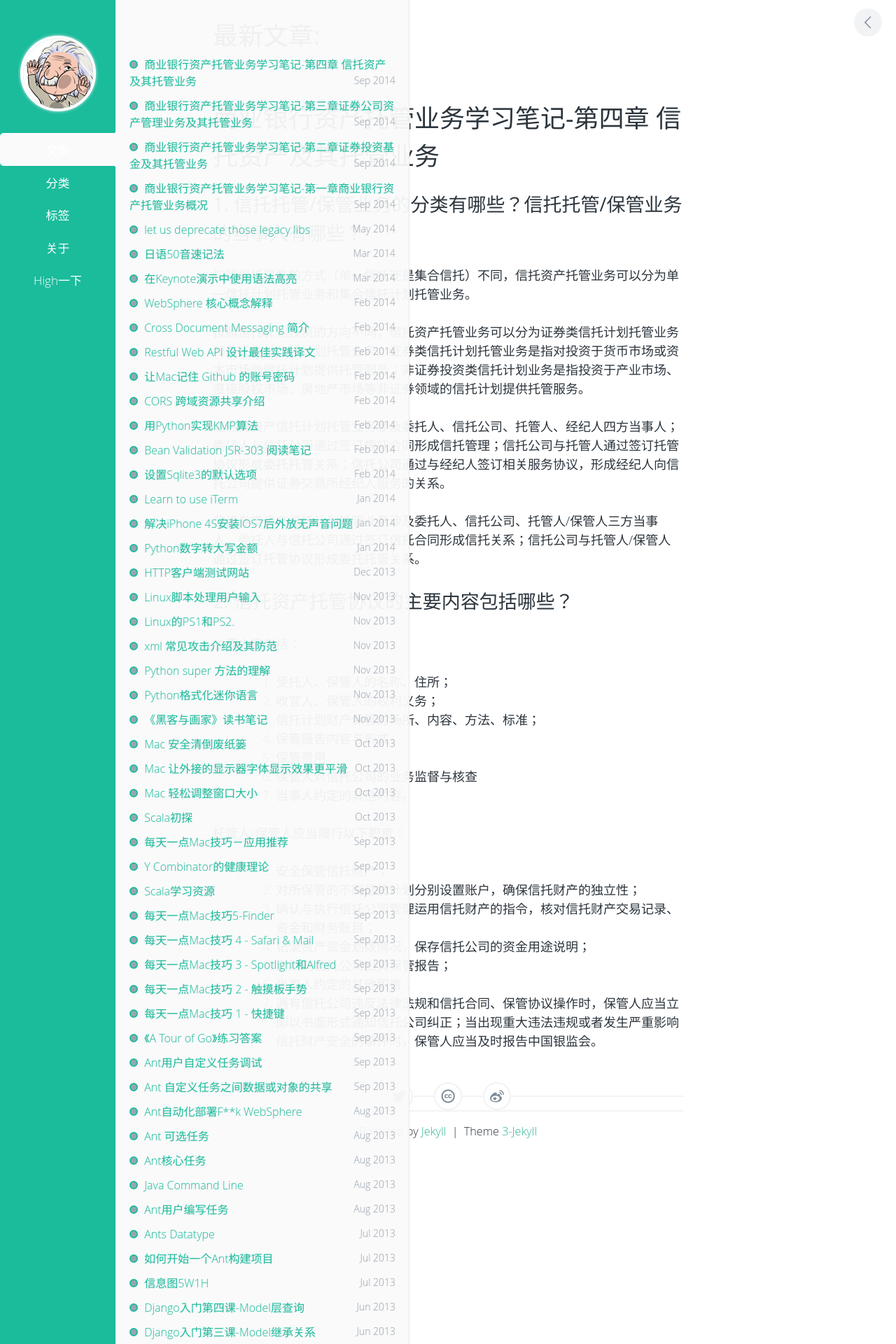
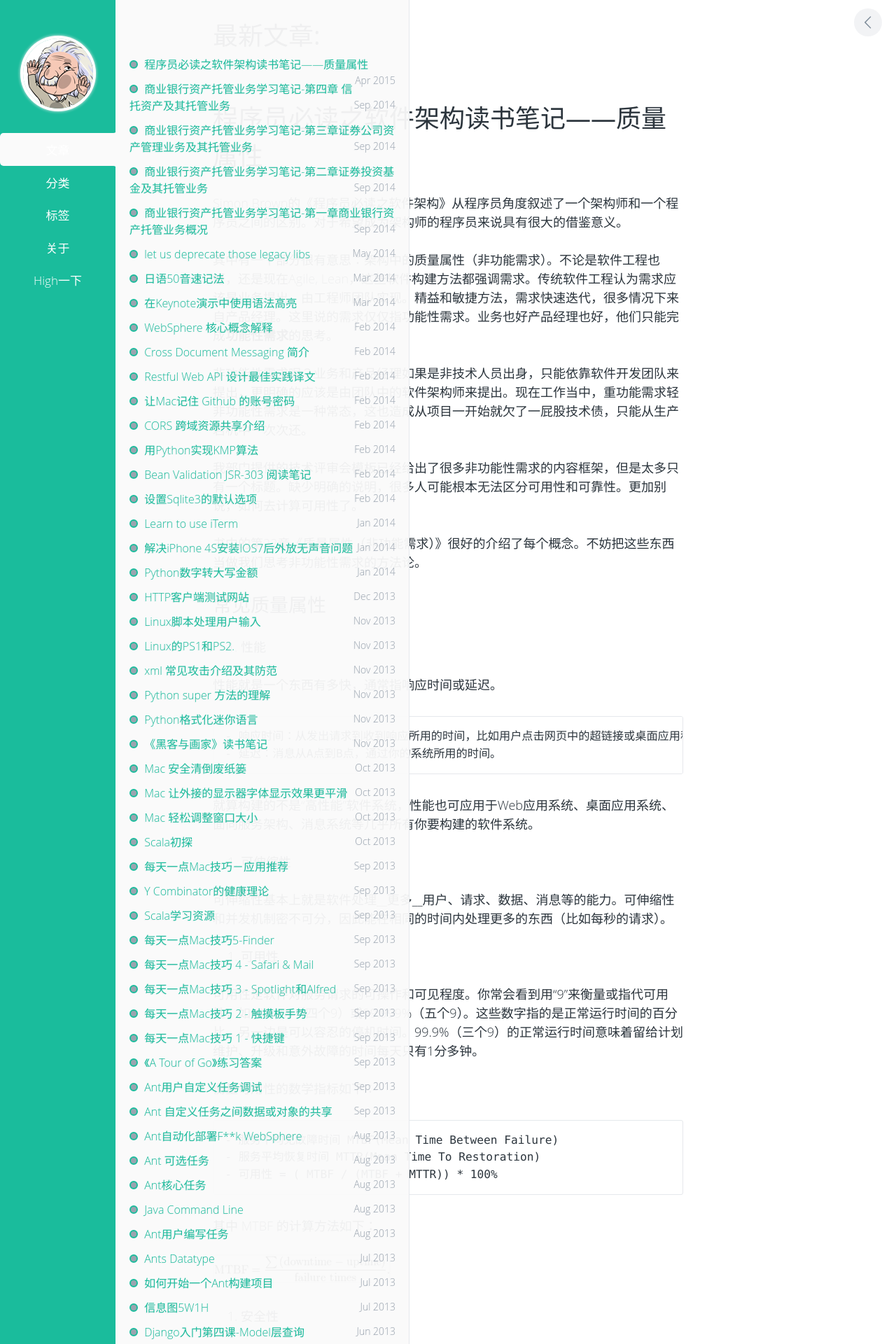
Before and after one commit to gangyou/gangyou.github.io, a Jekyll site: the page built from index.html, in a window 1280 px wide. Shown: the top 1920 px of the page at 70% size. Built offline with Jekyll 4.4.1, drawn with Linux system fonts in a browser that asks for light colours; Markdown is read by kramdown in place of the engine named in the settings; comment, search, counter and statistics services are not loaded; some of the changed text lies outside the part shown.

Commit message:
增加读书笔记：写给程序员的架构书

```diff
--- a/_config.yml
+++ b/_config.yml
@@ -6,4 +6,5 @@
 safe: true
 encoding: UTF-8
 email: gangyou@gmail.com
-production_url: http://gangyou.github.io
+url: http://www.yougang.info
+production_url: http://www.yougang.info
--- /dev/null
+++ b/_posts/2015-04-26-notes-of-software-architecture-for-developers.md
@@ -0,0 +1,99 @@
+---
+layout: post
+title: "程序员必读之软件架构读书笔记——质量属性"
+description: "Notes of Software Architecture for Developers"
+category: Coding
+tags: [Architecture, Coding]
+---
+
+Simon Brown的《程序员必读之软件架构》从程序员角度叙述了一个架构师和一个程序员之间的区别。对于希望成为架构师的程序员来说具有很大的借鉴意义。
+
+其中有一个部分很有意思：架构中的质量属性（非功能需求）。不论是软件工程也好，还是现在Agile, Lean，这些软件构建方法都强调需求。传统软件工程认为需求应该是业务提出，由工程师团队实现。精益和敏捷方法，需求快速迭代，很多情况下来自产品经理。这里说的需求仅仅指功能性需求。业务也好产品经理也好，他们只能完成**功能性需求**的思考。
+
+非功能性需求呢？业务和产品经理如果是非技术人员出身，只能依靠软件开发团队来提出，更明确的应该是由团队中的软件架构师来提出。现在工作当中，重功能需求轻非功能性需求是一种常态，这也造成从项目一开始就欠了一屁股技术债，只能从生产宕机中一次次还。
+
+我部门提供的技术评审会模板已经给出了很多非功能性需求的内容框架，但是太多只有一个标题。缺少明确的说明，很多人可能根本无法区分可用性和可靠性。更加别说，如何去计算可用性了。
+
+书中的第22章《质量属性（非功能需求）》很好的介绍了每个概念。不妨把这些东西当做我们思考非功能性需求的方法论。
+
+## 常见质量属性
+
+1. 性能
+
+性能就是一个东西有多快，通常指响应时间或延迟。
+
+    - 响应时间：从发出请求到收到响应所用的时间，比如用户点击网页中的超链接或桌面应用程序中的按钮
+    - 延迟：消息从A点到B点，通过你的系统所用的时间。
+
+就算构建的不是“高性能”软件系统，性能也可应用于Web应用系统、桌面应用系统、面向服务架构、消息系统等几乎所有你要构建的软件系统。
+
+2. 可伸缩性
+
+可伸缩性基本上就是软件处理__更多__用户、请求、数据、消息等的能力。可伸缩性和并发机制密不可分，因此能在相同的时间内处理更多的东西（比如每秒的请求）。
+
+3. 可用性
+
+可用性是软件对服务请求的可操作和可见程度。你常会看到用“9”来衡量或指代可用性，如99.99%（四个9）或99.999%（五个9）。这些数字指的是正常运行时间的百分比。另一边是可以容忍的停机时间。99.9%（三个9）的正常运行时间意味着留给计划维护、升级和意外故障的时间每天只有1分多钟。
+
+衡量可用性的数学指标如下：
+
+    - 服务平均无故障时间 MTBF(Mean Time Between Failure)
+    - 服务平均恢复时间 MTTR(Mean Time To Restoration)
+    - 可用性 = ( MTBF / (MTBF + MTTR)) * 100%
+
+其中 MTBF 的计算方法如下：
+
+![MTBF][mtbf]
+
+4. 安全性
+
+安全性涵盖了从认证和授权到数据在运输和存储中的机密性的所有事情。和性能一样，安全性很有可能在一定程度上对你很重要。对于部署到互联网的web应用程序，安全性应该被视为最基础的东西。开放Web应用程序安全项目([OWASP中文站](http://www.owasp.org.cn), Open Web Application Security Project)是学习安全性的一个很好的出发点。
+
+5. 灾难恢复
+
+如果失去一个运行了你的软件的硬盘、服务器或数据中心，会发生什么？灾难恢复处理的就是这些。如果你的软件系统至关重要，就会经常听到人们谈论业务连续性过程，也就是发生灾难事件时，应该做什么才能保持持续运行的状态。
+
+6. 可访问性
+
+可访问性通常是指像[W3C的可访问标准](http://www.w3.org/standards/webdesign/accessibility)这样的东西，指的是如何让视觉障碍之类的残疾人也能使用你的软件。
+
+7. 监控
+
+作为企业级应用，对于如何监测软件系统才能确保他们正常运行和满足服务请求，应该有特别的要求。这可能包括将软件与平台特定的监控功能（比如Java平台的JMX）集成，或发生故障时间集中监测仪表发送报警（比如通过SNMP）。
+
+8. 管理
+
+监控通常提供一个软件系统的只读视图，有时会有运行时的管理需求。例如，有必要的话，暴露一些功能，使得操作人员能够修改系统运行时的拓扑结构或配置元素，刷新只读缓存等。
+
+9. 审计
+
+人们往往需要一个引起软件系统中数据或行为变化的事件的日志（即审计日志），特别是涉及钱的时候。通常这些日志需要捕获与变动由谁做出、什么时候做出以及为什么做出相关的信息。变动本身（即变动前后的值）往往也需要记录。
+
+10. 灵活性
+
+灵活性是一个优点滥用和含混的属于，值得是软件执行多个任务，或以不同方式执行某个任务的“灵活性”。一个很好的灵活性需求的例子是非技术人员修改软件内部使用的业务规则的能力。
+
+11. 可扩展性
+
+可扩展性也使滥用和模糊的，但它指的是扩展软件使其可以做一些现在还不能做的事的能力，也许是通过使用插件和API。一些产品（如微软Dynamics CRM）允许非技术用户扩展存储的数据和改变其他用户与数据交互的方式）。
+
+12. 可维护性
+
+可维护性往往被认为是一个需求。作为软件开发者，我们通常会努力打造“可维护”的软件，但值得我们思考的是，代码库以后将由谁维护。可维护性很难量化，所以应该认真思考我们可以遵循的__架构和开发原则（架构规范和代码规范)__,因为这些是编写可维护代码的驱动。
+
+13. 法律法规
+
+有些行业收到当地法律或监管机构的严格管理，导致了与数据保留（比如托管业务影像的15年要求）或审计日志（反洗钱）等相关的额外需求。
+
+14. 国际化（i18n）
+
+很多软件系统，特别是部署在互联网上的，不再以单一的语言交付。国际化是指以多种语言交付软件中用户可见元素的能力。
+
+15. 本地化（i10n)
+
+和国际化相关的是本地化，是指以符合最终用户文化习俗的方式展现数字、货币、日期等内容。有时候，国际化和本地化统称为全球化。
+
+根据领域的不同，每个软件系统的质量属性不尽相同。比如，金融行业中基于Web的系统的质量属性可能就不同于电信行业使用的软件系统。做好这些质量属性的具体规范，也是架构管理工作中的中重要内容。
+
+
+[mtbf]: {{site_url}}/assets/img/mtbf.png  "平均故障恢复时间公式"
```
Also changed, not shown: assets/img/mtbf.png (added), 3 other files.
